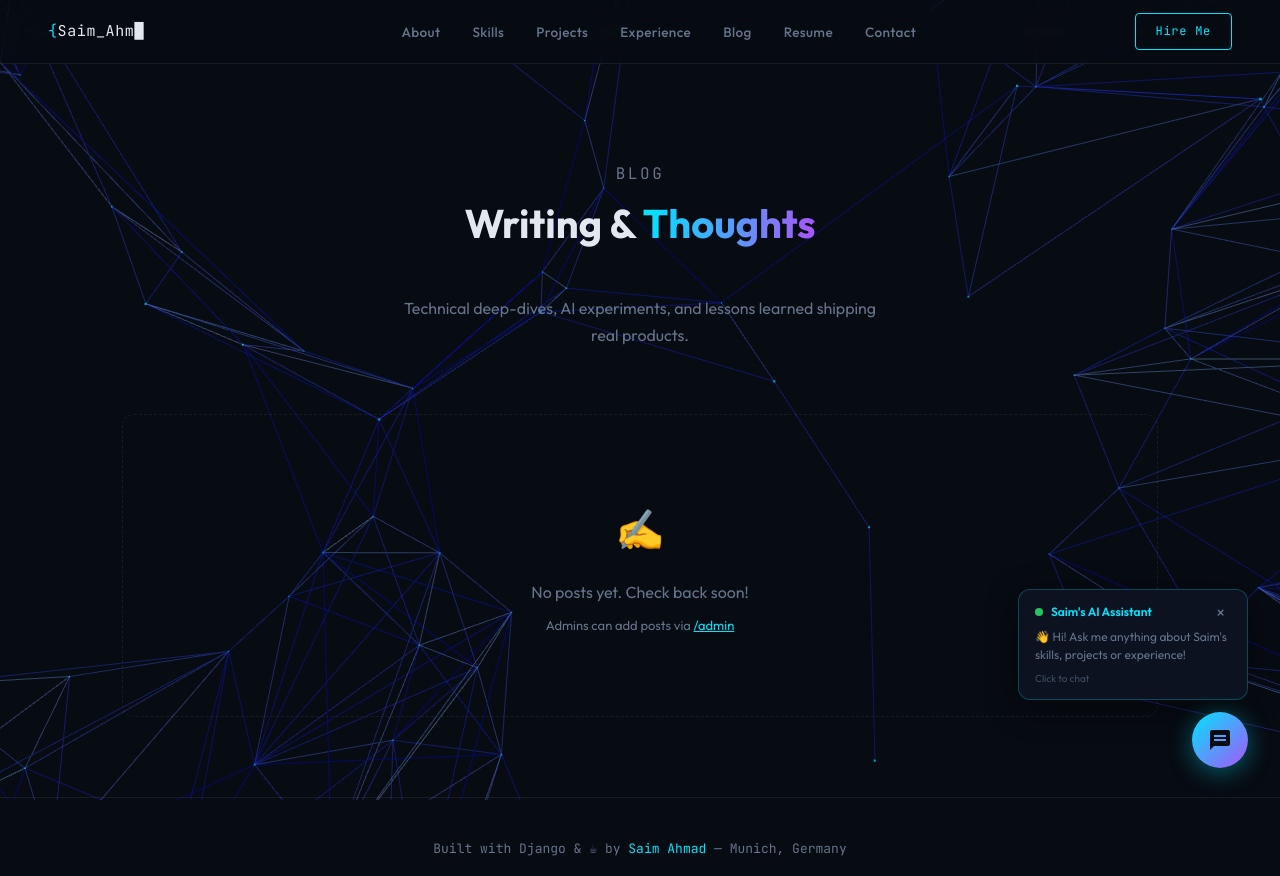
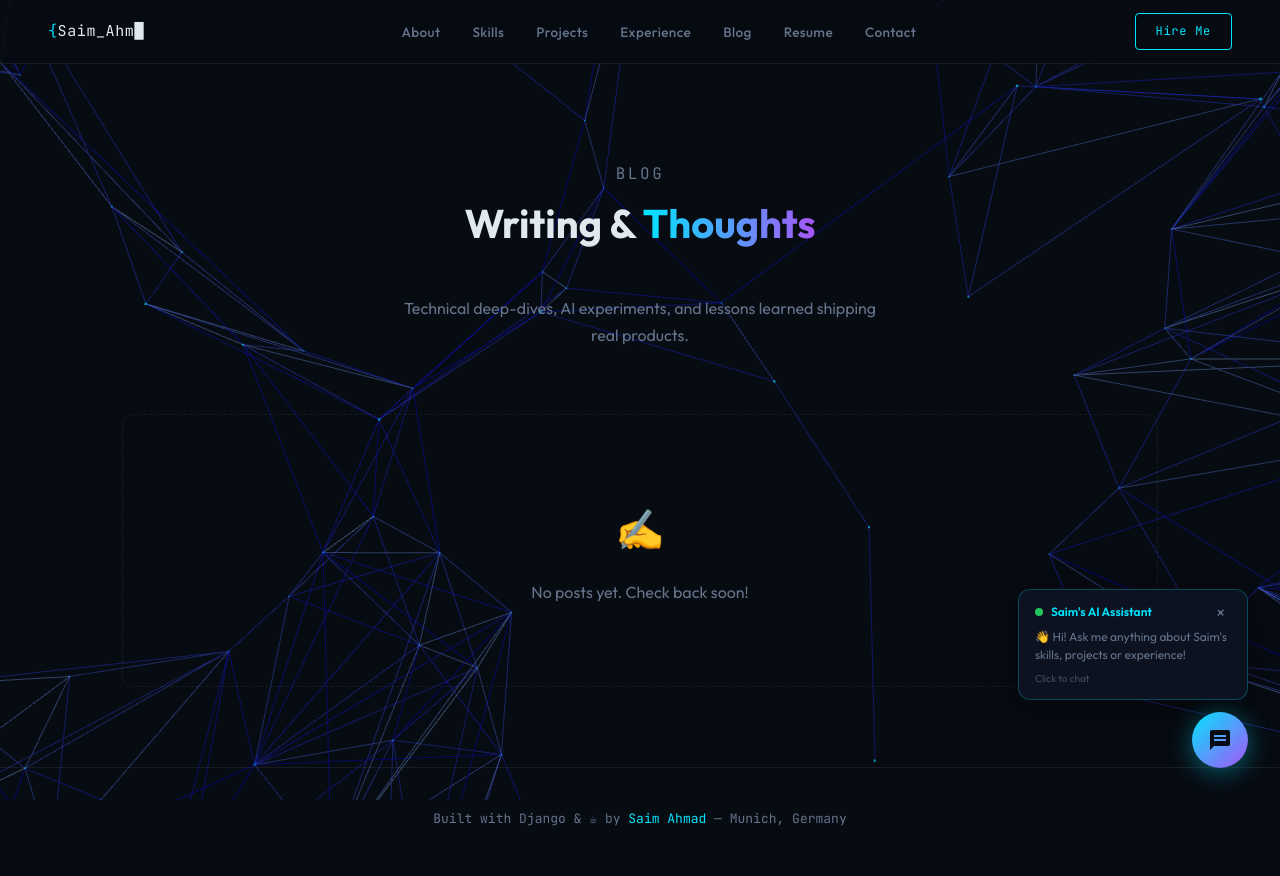
Before and after one commit to SaimiAh/saim-portfolio, a Django app: page /blog/ in a window 1280 px wide. Shown: the top 876 px of the page. After the commit the page ends 826 px from the top, so only its background shows below. Run offline with Django 4.2, Linux system fonts and the light colour scheme; data that the repository does not hold is empty.

Commit message:
Updated the Blog Page.

```diff
--- a/portfolio/templates/portfolio/blog_list.html
+++ b/portfolio/templates/portfolio/blog_list.html
@@ -139,9 +139,6 @@
     <div class="blog-empty fade-up">
       <p style="font-size:40px;">✍️</p>
       <p style="color:var(--muted);margin-top:16px;">No posts yet. Check back soon!</p>
-      <p style="color:var(--muted);font-size:13px;margin-top:8px;">
-        Admins can add posts via <a href="/admin/" style="color:var(--accent);">/admin</a>
-      </p>
     </div>
     {% endif %}
 
```
